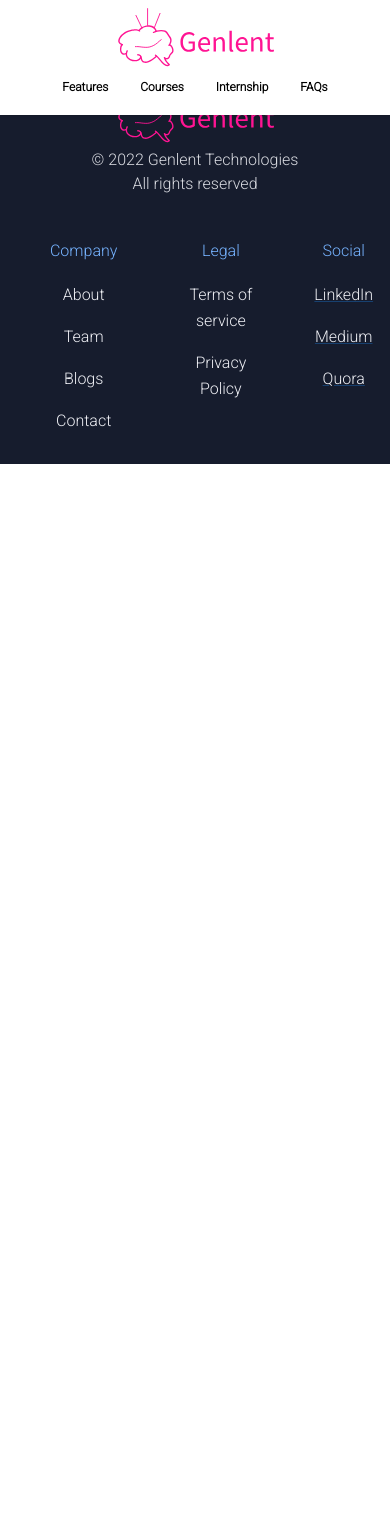
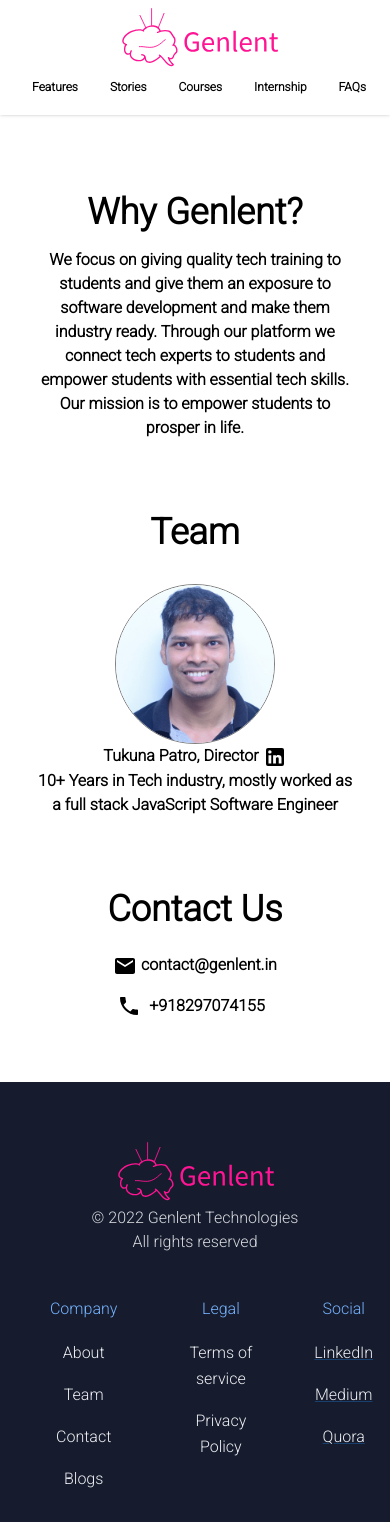
Before and after one commit to itshypon/skillrazr, a React (Create React App) app: page /about in a window 390 px wide. Before the commit the page ends 844 px from the top, so only its background shows below. Built offline with nearby package versions, Linux system fonts and the light colour scheme.

Commit message:
add about section

```diff
--- /dev/null
+++ b/src/components/AboutPage.tsx
@@ -0,0 +1,87 @@
+import EmailIcon from "@mui/icons-material/Email";
+import PhoneIcon from "@mui/icons-material/Phone";
+import LinkedInIcon from "@mui/icons-material/LinkedIn";
+import styled from "@emotion/styled";
+import tukuna from "../assets/images/tukuna.jpeg";
+
+const ImageContainer = styled("div")`
+  img {
+    width: 160px;
+    height: 160px;
+    display: block;
+    border: 1px solid gray;
+    border-radius: 50%;
+    background: white;
+  }
+`;
+
+export default function About(props: any) {
+  return (
+    <div
+      className={
+        "mt-24 px-6 pt-20 sm:pt-[80px] flex flex-col items-center flex-wrap justify-between"
+      }
+    >
+      <div
+        className="flex flex-wrap flex-col md:flex-row  justify-between p-2 w-full"
+        id="about"
+      >
+        <div className="mt-2 ml-0 sm:ml-12 mb-12 mt-lg-0 font-bold text-center sm:text-left">
+          <div className="text-4xl pb-4">Why Genlent?</div>
+          <div className="text-1xl">
+            We focus on giving quality tech training to students and give them
+            an exposure to software development and make them industry ready.
+            Through our platform we connect tech experts to students and empower
+            students with essential tech skills. Our mission is to empower
+            students to prosper in life.
+          </div>
+        </div>
+      </div>
+
+      <div
+        className="flex flex-wrap flex-col md:flex-row justify-center sm:justify-start p-2 w-full"
+        id="team"
+      >
+        <div className="mt-2 ml-0 sm:ml-12 mb-12 mt-lg-0 font-bold text-center sm:text-left">
+          <div className="text-4xl ml-0 sm:ml-1 pb-8">Team</div>
+          <div className="text-1xl"></div>
+          <ImageContainer className="flex justify-center sm:justify-start">
+            <img src={tukuna} alt="" />
+          </ImageContainer>
+          <div>
+            Tukuna Patro, Director
+            <a
+              href="https://www.linkedin.com/in/tukunapatro/"
+              target="_blank"
+              className="ml-1"
+            >
+              <LinkedInIcon />
+            </a>
+          </div>
+
+          <div>
+            10+ Years in Tech industry, mostly worked as a full stack JavaScript
+            Software Engineer
+          </div>
+        </div>
+      </div>
+
+      <div
+        className="flex flex-wrap flex-col md:flex-row  justify-between p-2 w-full"
+        id="contact"
+      >
+        <div className="mt-2 ml-0 sm:ml-12 mb-12 mt-lg-0 font-bold text-center sm:text-left">
+          <div className="text-4xl ml-0 sm:ml-1 pb-4">Contact Us</div>
+          <div className="text-1xl py-2">
+            <EmailIcon />{" "}
+            <a href="mailto:contact@genlent.in">contact@genlent.in</a>
+          </div>
+          <div className="text-1xl py-2">
+            <PhoneIcon />
+            <span className="px-2">+918297074155</span>
+          </div>
+        </div>
+      </div>
+    </div>
+  );
+}
--- a/src/components/App.tsx
+++ b/src/components/App.tsx
@@ -3,6 +3,7 @@
 import { BrowserRouter, Routes, Route } from "react-router-dom";
 import Layout from "./Layout";
 import HomePage from "./HomePage";
+import AboutPage from "./AboutPage";
 
 function App(props: any) {
   return (
@@ -10,13 +11,16 @@
       <Routes>
         <Route path="/" element={<Layout {...props} />}>
           <Route index element={<HomePage {...props} />} />
-          <Route path="/about" element={<div {...props}>About Page</div>} />
-          <Route path="/courses" element={<div {...props}>Courses Page</div>} />
+          <Route path="/about" element={<AboutPage {...props} />} />
+          <Route
+            path="/courses"
+            element={<div {...props}>Course Details Page</div>}
+          />
           <Route
             path="/blogs"
             element={
-              <div {...props} style={{ paddingTop: "500px" }}>
-                Blog Page
+              <div {...props} className="p-48">
+                Blogs are coming soon...
               </div>
             }
           />
--- a/src/components/Courses.tsx
+++ b/src/components/Courses.tsx
@@ -30,7 +30,7 @@
       title: "Project Work",
       icon: CurrencyRupeeIcon,
       description:
-        "Intro to HTML, CSS and JavaScript, Shell scripting, SCM, Intro to CSS and JS UI frameworks",
+        "Intro to HTML, CSS and JavaScript, \n Shell scripting, SCM, Intro to CSS and JS UI frameworks",
     },
   ];
 
@@ -38,11 +38,11 @@
     <div
       id="courses"
       className={
-        "my-24 px-6 pt-20 flex flex-col items-center flex-wrap justify-between"
+        "my-24 px-6 pt-20 flex flex-col items-center flex-wrap justify-center"
       }
     >
       <div className="text-6xl text-center mb-4">Courses</div>
-      <div className="flex flex-wrap flex-col md:flex-row  justify-between p-2 w-full">
+      <div className="flex flex-wrap flex-col md:flex-row  justify-center p-2 w-full">
         {courses.map((course) => {
           return (
             <div
--- a/src/components/Footer.tsx
+++ b/src/components/Footer.tsx
@@ -95,18 +95,24 @@
               <Title>Company</Title>
             </Grid>
             <Grid item>
-              <Sub>About</Sub>
+              <a href="/about#about">
+                <Sub>About</Sub>
+              </a>
             </Grid>
             <Grid item>
-              <Sub>Team</Sub>
+              <a href="/about/#team">
+                <Sub>Team</Sub>
+              </a>
             </Grid>
             <Grid item>
-              <NavLink to="/blogs" target="_blank">
+              <a href="/about/#contact">
+                <Sub>Contact</Sub>
+              </a>
+            </Grid>
+            <Grid item>
+              <NavLink to="/blogs">
                 <Sub>Blogs</Sub>
               </NavLink>
-            </Grid>
-            <Grid item>
-              <Sub>Contact</Sub>
             </Grid>
           </Grid>
           <Grid spacing={2} md={2} sm={2} xs={4} container direction={"column"}>
--- a/src/components/Navbar.tsx
+++ b/src/components/Navbar.tsx
@@ -23,7 +23,7 @@
     >
       <div className="flex flex-wrap flex-col md:flex-row items-center justify-between p-2 w-full">
         <div className="flex items-center mt-lg-0">
-          <a className="navbar-brand p-0 m-0" href="/" aria-label="Maiar">
+          <a className="navbar-brand p-0 m-0" href="/" aria-label="genlent">
             <img src={logo} alt="genlent" style={{ width: "160px" }} />
           </a>
         </div>
@@ -31,22 +31,27 @@
         <div className="navbar-nav-scroll flex flex-row">
           <ul className="navbar-nav flex items-center flex-row text-xs sm:text-base py-3">
             <li className="first:ml-0 nav-item ml-8 font-semibold">
-              <a className="nav-link" href="#features">
+              <a className="nav-link" href="/#features">
                 Features
               </a>
             </li>
             <li className="nav-item ml-8 font-semibold">
-              <a className="nav-link" href="#courses">
+              <a className="nav-link" href="/#testimonials">
+                Stories
+              </a>
+            </li>
+            <li className="nav-item ml-8 font-semibold">
+              <a className="nav-link" href="/#courses">
                 Courses
               </a>
             </li>
             <li className="nav-item ml-8 font-semibold">
-              <a className="nav-link" href="#training">
+              <a className="nav-link" href="/#training">
                 Internship
               </a>
             </li>
             <li className="nav-item ml-8 font-semibold">
-              <a className="nav-link" href="#faqs">
+              <a className="nav-link" href="/#faqs">
                 FAQs
               </a>
             </li>
--- a/src/components/Testimonials.tsx
+++ b/src/components/Testimonials.tsx
@@ -69,7 +69,7 @@
 
   return (
     <div
-      id="courses"
+      id="testimonials"
       className={
         " px-6 pt-20 flex flex-col items-center flex-wrap justify-between"
       }
```
Also changed, not shown: src/assets/images/tukuna.jpeg (added).
